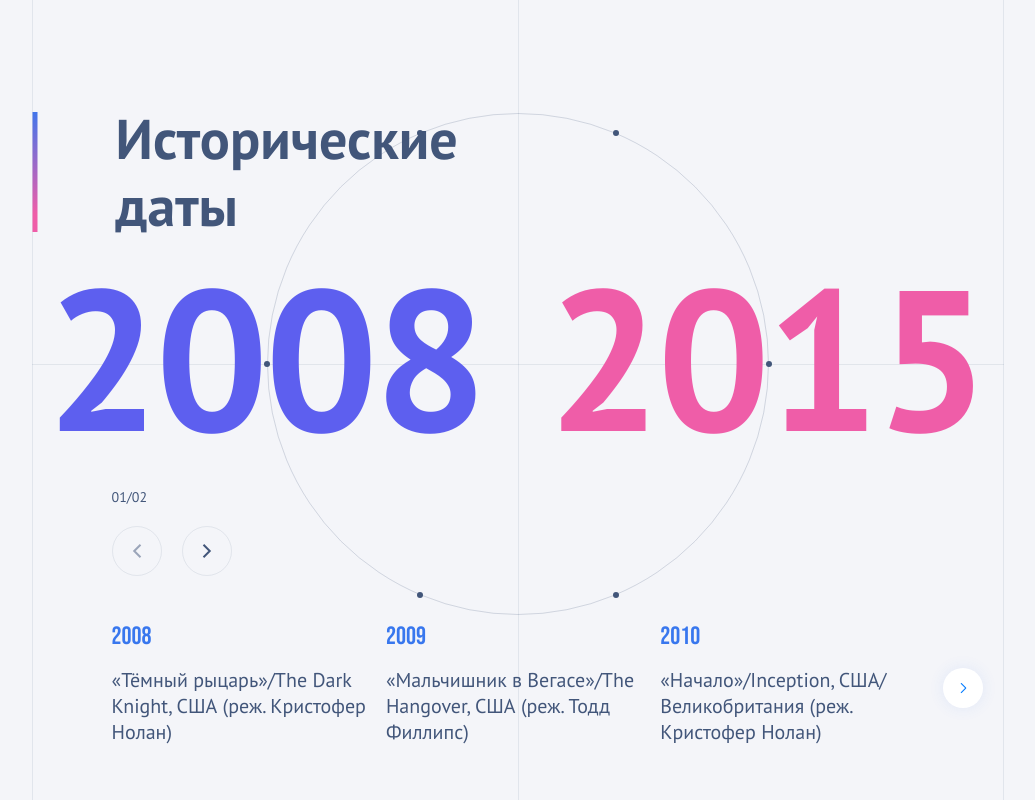
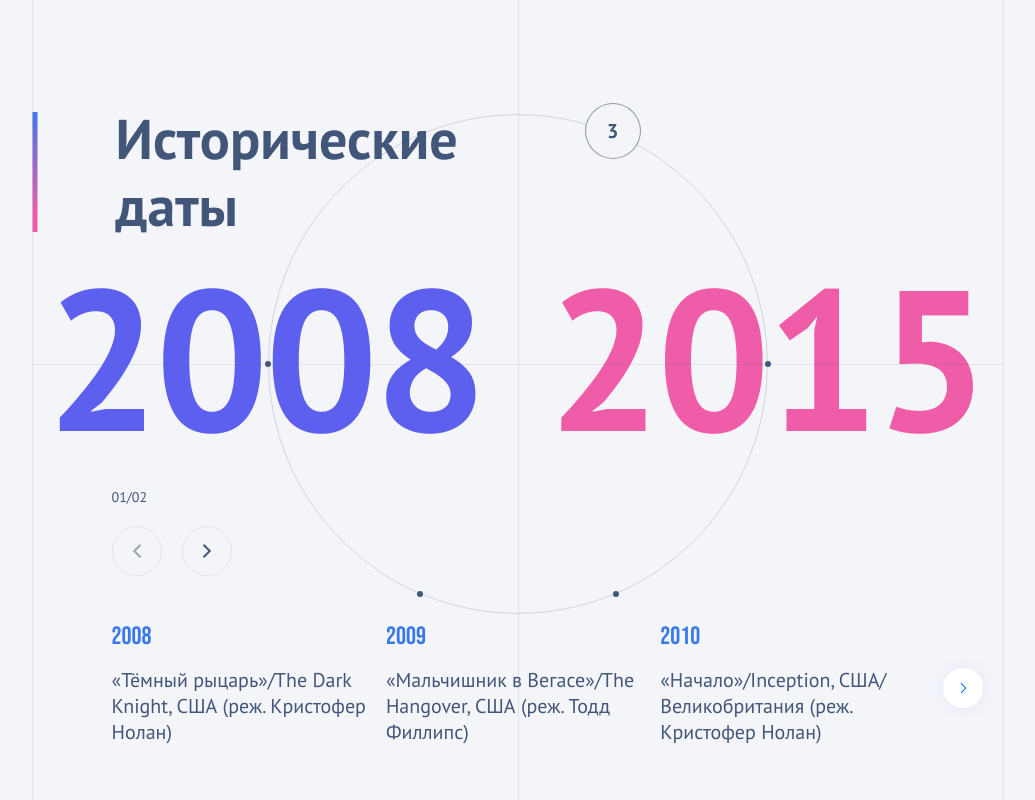
Before and after one commit to M4XPRD/historical-dates, a React (Vite) app: page / in a window 1280 px wide. Shown: the whole page, without its empty margins (122-1157 px from the left). Built offline with nearby package versions, Linux system fonts and the light colour scheme.

Commit message:
Dots view finished

```diff
--- a/src/components/SliderView/Years.tsx
+++ b/src/components/SliderView/Years.tsx
@@ -1,12 +1,13 @@
 import styled from 'styled-components';
 import { YearsTypes } from '../../types/sliderTypes';
+import dotsPositionMapping from '../../utils/dotsPositionsMapping';
+import { DotProps } from '../../types/dotPositionsTypes';
 
 const Wrapper = styled.section`
   display: flex;
   flex-direction: row;
   align-items: center;
   justify-content: center;
-  gap: 4rem;
 
   font-family: var(--font-family);
   font-size: var(--fs-l);
@@ -27,13 +28,14 @@ const YearsWrapper = styled.div`
   letter-spacing: -0.02em;
   max-height: 160px;
 
-  z-index: 10;
+  z-index: 0;
 `;
 
 const YearFrom = styled.div`
   display: flex;
   align-items: center;
   max-height: 160px;
+
   color: var(--colour-date-from);
 `;
 
@@ -41,6 +43,7 @@ const YearTo = styled.div`
   display: flex;
   align-items: center;
   max-height: 160px;
+
   color: var(--colour-date-to);
 `;
 
@@ -53,19 +56,19 @@ const EllipseWrapper = styled.div`
 `;
 
 const Ellipse = styled.div`
-  /* box-sizing: border-box; */
+  box-sizing: border-box;
 
   width: 500px;
   height: 500px;
 
-  border: 1px solid rgba(66, 86, 122, .2);
+  border: 1px solid rgba(66, 86, 122, 0.2);
   border-radius: 50%;
 `;
 
 const Line = styled.div`
   position: absolute;
   width: 100%;
-  border-bottom: 1px solid rgba(66, 86, 122, .1);
+  border-bottom: 1px solid rgba(66, 86, 122, 0.1);
   top: 50%;
   right: 0;
 `;
@@ -76,12 +79,36 @@ const DotsContainer = styled.div`
   height: 100%;
 `;
 
-const Dot = styled.div`
+const Dot = styled.div<DotProps>`
   position: absolute;
+
+  display: flex;
+  align-items: center;
+  justify-content: center;
+
   width: 6px;
   height: 6px;
   background-color: var(--colour-main);
   border-radius: 50%;
+  cursor: pointer;
+  z-index: 100;
+  ${({ position }) => position};
+
+  &.active,
+  &:hover {
+    box-sizing: border-box;
+    width: 56px;
+    height: 56px;
+    background-color: var(--colour-background);
+    border: 1px solid var(--colour-dot);
+    ${({ transform }) => `transform: ${transform.hoverTransform};`}
+
+    &:after {
+      color: var(--colour-main);
+      font-size: var(--fs-xs);
+      content: ${({ id }) => `"${id}"`};
+    }
+  }
 `;
 
 const Years = ({ firstYear, lastYear }: YearsTypes) => (
@@ -93,12 +120,15 @@ const Years = ({ firstYear, lastYear }: YearsTypes) => (
     <EllipseWrapper>
       <Ellipse>
         <DotsContainer>
-          <Dot style={{ top: '49.4%', right: '-0.8%' }} />
-          <Dot style={{ top: '49.4%', left: '-0.8%' }} />
-          <Dot style={{ top: '3.2%', right: '69%' }} />
-          <Dot style={{ top: '3.2%', left: '69%' }} />
-          <Dot style={{ bottom: '3.2%', right: '69%' }} />
-          <Dot style={{ bottom: '3.2%', left: '69%' }} />
+          {dotsPositionMapping.map(({ id, position, transform }) => (
+            <Dot
+              key={id}
+              id={id}
+              position={position}
+              transform={transform}
+              className={id === 3 ? 'active' : ''}
+            />
+          ))}
         </DotsContainer>
         <Line />
       </Ellipse>
--- a/src/styles/index.css
+++ b/src/styles/index.css
@@ -12,6 +12,7 @@
   --colour-date-to: #EF5DA8;
   --colour-small-date: #3877EE;
   --colour-main: #42567A;
+  --colour-dot: #303e5880;
   --colour-background: #F4F5F9;
   --font-family: 'PT Sans', sans-serif;
   --font-family-secondary: 'Bebas Neue', sans-serif;
```
